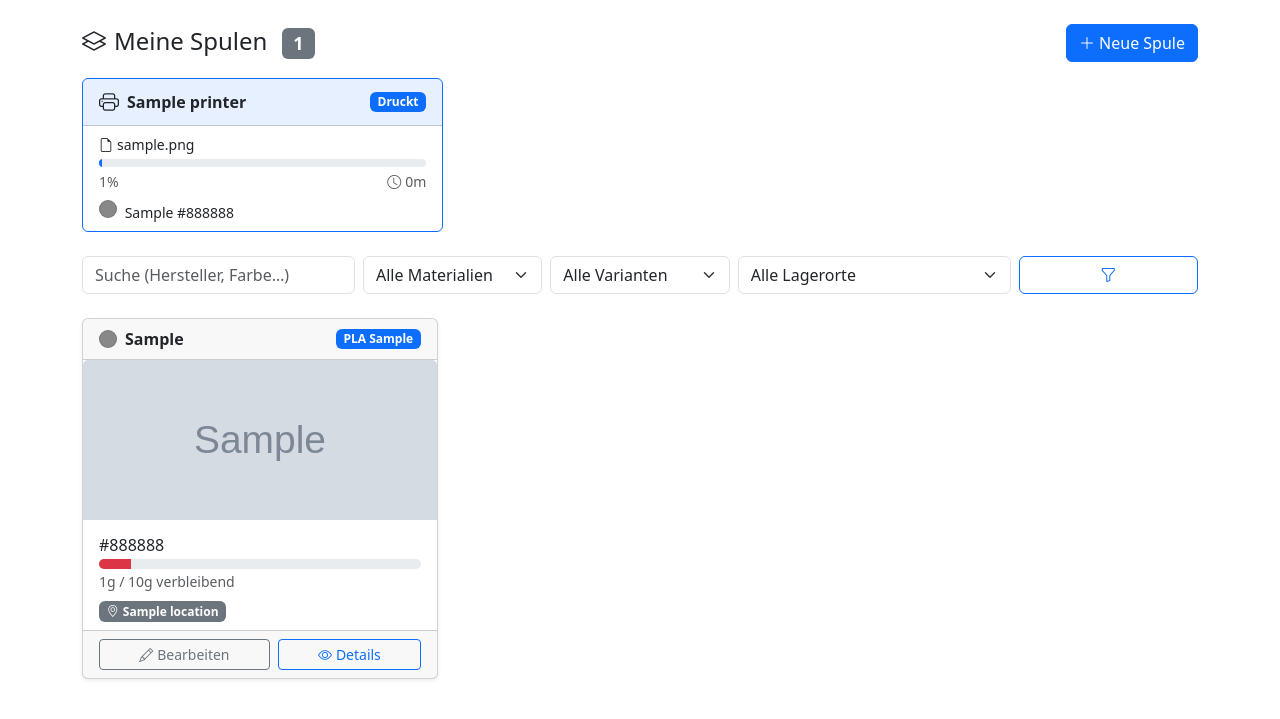
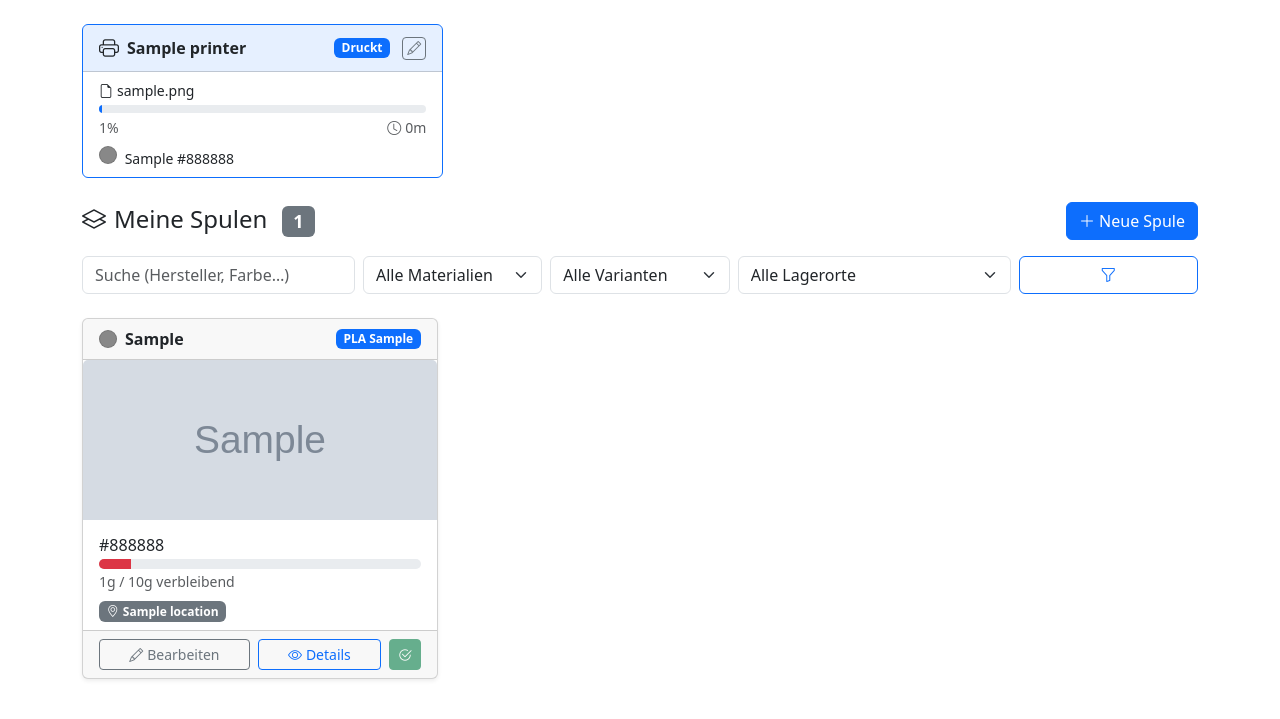
Before and after one commit to frankstrauss68-spec/filamentmanager, a Flask app: page /spools/ in a window 1280 px wide. Shown: the part 56-775 px from the top of the page. Run offline with Flask 3, Linux system fonts and the light colour scheme; tables that the repository leaves empty hold one stand-in row (values such as "Sample post"); grey boxes marked "Sample" are stand-in pictures; parts of the project's set-up code (start-up, migrations or seed data) failed here and were passed over.

Commit message:
Improve printer widget placement and spool loading UX
- Move printer status widget to top of dashboard (directly below navbar)
- Add edit button (pencil icon) to printer widget card header
- Show loaded spool name and remaining grams when printer is IDLE
- Add 'In Drucker laden' button to each spool card footer:
  - Single printer: icon button, green/filled when this spool is loaded,
    disabled with tooltip when printer is busy
  - Multiple printers: dropdown listing each printer with busy/loaded state
- New route POST /printers/<id>/load-spool updates Printer.spool_id

https://claude.ai/code/session_01BcXfYG8DmWWcgsVX7hgaFE

```diff
--- a/templates/index.html
+++ b/templates/index.html
@@ -2,16 +2,7 @@
 {% block title %}Dashboard — FilamentManager{% endblock %}
 
 {% block content %}
-<div class="d-flex justify-content-between align-items-center mb-3">
-  <h4 class="mb-0"><i class="bi bi-layers me-2"></i>Meine Spulen
-    <span class="badge bg-secondary ms-2">{{ spools|length }}</span>
-  </h4>
-  <a class="btn btn-primary" href="{{ url_for('spools.new_spool') }}">
-    <i class="bi bi-plus-lg me-1"></i>Neue Spule
-  </a>
-</div>
-
-{# ── Drucker-Status-Widgets ── #}
+{# ── Drucker-Status-Widgets (direkt unter Navbar) ── #}
 {% if printer_widgets %}
 <div class="row g-3 mb-4">
   {% for w in printer_widgets %}
@@ -22,9 +13,13 @@
         <i class="bi bi-printer fs-5"></i>
         <span class="fw-semibold text-truncate">{{ p.name }}</span>
         <span class="badge bg-{{ p.state_badge }} ms-auto">{{ p.state_label }}</span>
+        <a href="{{ url_for('printers.edit_printer', printer_id=p.id) }}"
+           class="btn btn-sm btn-outline-secondary py-0 px-1 ms-1" title="Drucker bearbeiten">
+          <i class="bi bi-pencil"></i>
+        </a>
       </div>
       <div class="card-body py-2">
-        {% if p.last_state == "PRINTING" or p.last_state == "PAUSED" %}
+        {% if p.last_state in ("PRINTING", "PAUSED") %}
           {% if p.last_filename %}
             <p class="mb-1 small text-truncate" title="{{ p.last_filename }}">
               <i class="bi bi-file-earmark me-1"></i>{{ p.last_filename }}
@@ -54,8 +49,17 @@
           {% endif %}
         {% elif p.last_state == "IDLE" %}
           <p class="mb-0 small text-muted"><i class="bi bi-check-circle me-1"></i>Bereit</p>
+          {% if p.spool %}
+            <div class="mt-1 small">
+              <span class="color-swatch me-1"
+                    style="background-color:{{ p.spool.color_hex or '#ccc' }};"></span>
+              {{ p.spool.manufacturer }} {{ p.spool.color }} — {{ p.spool.remaining_g }}g
+            </div>
+          {% endif %}
         {% elif p.last_state in ("ERROR", "STOPPED") %}
-          <p class="mb-0 small text-danger"><i class="bi bi-exclamation-triangle me-1"></i>{{ p.state_label }}</p>
+          <p class="mb-0 small text-danger">
+            <i class="bi bi-exclamation-triangle me-1"></i>{{ p.state_label }}
+          </p>
         {% else %}
           <p class="mb-0 small text-muted">Noch keine Verbindung.</p>
         {% endif %}
@@ -65,6 +69,15 @@
   {% endfor %}
 </div>
 {% endif %}
+
+<div class="d-flex justify-content-between align-items-center mb-3">
+  <h4 class="mb-0"><i class="bi bi-layers me-2"></i>Meine Spulen
+    <span class="badge bg-secondary ms-2">{{ spools|length }}</span>
+  </h4>
+  <a class="btn btn-primary" href="{{ url_for('spools.new_spool') }}">
+    <i class="bi bi-plus-lg me-1"></i>Neue Spule
+  </a>
+</div>
 
 {% if replacement_of %}
 <div class="alert alert-info d-flex align-items-center gap-2 py-2 mb-3">
@@ -193,7 +206,7 @@
         </div>
       </div>
 
-      <div class="card-footer d-flex gap-2 py-2">
+      <div class="card-footer d-flex gap-2 py-2 flex-wrap">
         <a class="btn btn-sm btn-outline-secondary flex-grow-1"
            href="{{ url_for('spools.edit_spool', spool_id=spool.id) }}">
           <i class="bi bi-pencil me-1"></i>Bearbeiten
@@ -202,6 +215,52 @@
            href="{{ url_for('spools.spool_detail', spool_id=spool.id) }}">
           <i class="bi bi-eye me-1"></i>Details
         </a>
+        {# ── In Drucker laden ── #}
+        {% if printer_widgets|length == 1 %}
+          {% set pw = printer_widgets[0] %}
+          {% set p = pw.printer %}
+          {% set busy = p.last_state in ("PRINTING", "PAUSED") %}
+          {% set loaded = p.spool_id == spool.id %}
+          <form method="post"
+                action="{{ url_for('printers.load_spool', printer_id=p.id) }}">
+            <input type="hidden" name="spool_id" value="{{ spool.id }}">
+            <button type="submit"
+                    class="btn btn-sm {% if loaded %}btn-success{% else %}btn-outline-success{% endif %}"
+                    {% if busy %}disabled title="{{ p.name }} druckt gerade"{% endif %}>
+              <i class="bi bi-{% if loaded %}check2-circle{% else %}box-arrow-in-right{% endif %}"></i>
+            </button>
+          </form>
+        {% elif printer_widgets|length > 1 %}
+          <div class="dropdown">
+            <button class="btn btn-sm btn-outline-success dropdown-toggle"
+                    type="button" data-bs-toggle="dropdown"
+                    title="In Drucker laden">
+              <i class="bi bi-box-arrow-in-right"></i>
+            </button>
+            <ul class="dropdown-menu dropdown-menu-end">
+              {% for pw in printer_widgets %}
+                {% set p = pw.printer %}
+                {% set busy = p.last_state in ("PRINTING", "PAUSED") %}
+                <li>
+                  <form method="post"
+                        action="{{ url_for('printers.load_spool', printer_id=p.id) }}">
+                    <input type="hidden" name="spool_id" value="{{ spool.id }}">
+                    <button type="submit"
+                            class="dropdown-item d-flex align-items-center gap-2
+                                   {% if busy %}disabled text-muted{% endif %}">
+                      <span>{{ p.name }}</span>
+                      {% if busy %}
+                        <span class="badge bg-primary ms-auto">druckt</span>
+                      {% elif p.spool_id == spool.id %}
+                        <i class="bi bi-check2 text-success ms-auto"></i>
+                      {% endif %}
+                    </button>
+                  </form>
+                </li>
+              {% endfor %}
+            </ul>
+          </div>
+        {% endif %}
       </div>
     </div>
   </div>
```
Also changed, not shown: routes/printers.py (+12 -0 lines).
